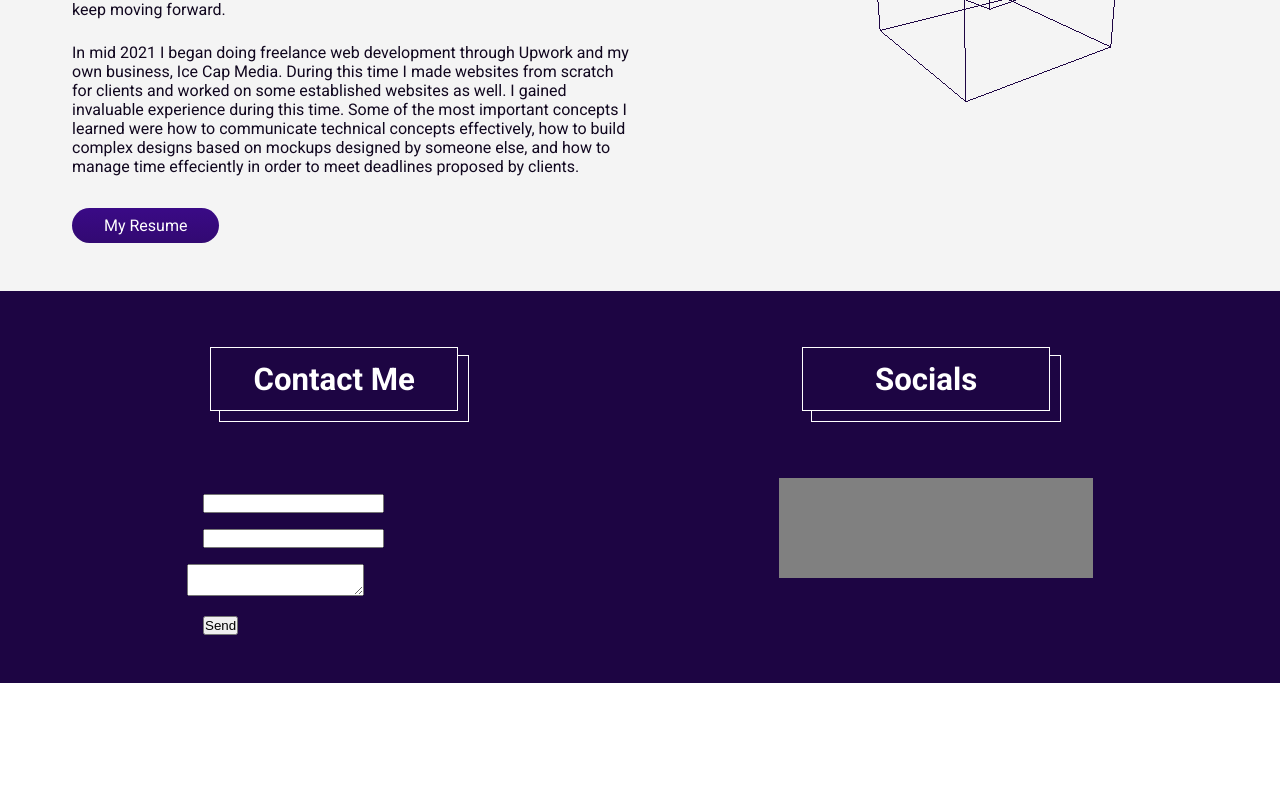
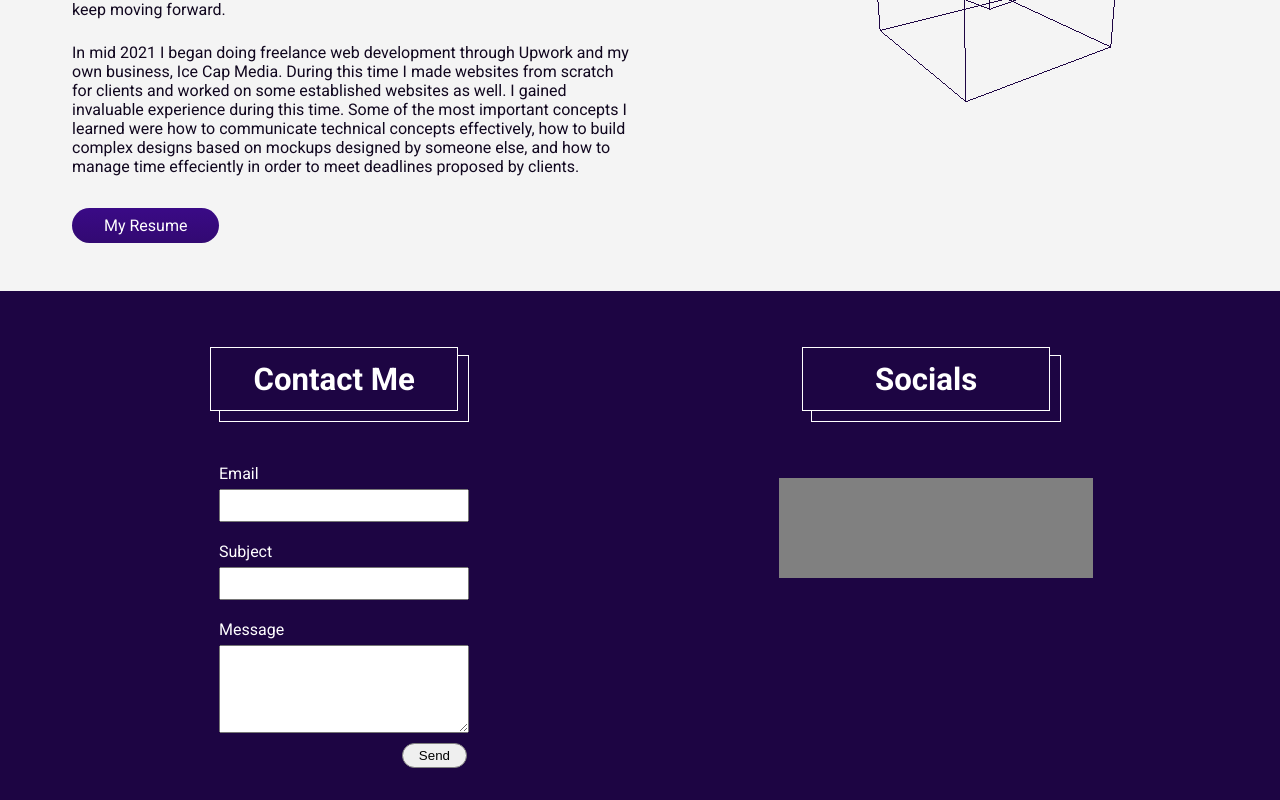
Before and after one commit to Ice-Cap/my-portfolio-website, a React (Create React App) app: page / in a window 1280 px wide. Shown: the part 1737-2537 px from the top of the page. Before the commit the page ends 2420 px from the top, so only its background shows below. Built offline with nearby package versions, Linux system fonts and the light colour scheme.

Commit message:
Contact form styling

```diff
--- a/src/components/Contact.js
+++ b/src/components/Contact.js
@@ -8,10 +8,19 @@ function Contact() {
           <div className="section-heading">
             <h2>Contact</h2>
           </div>
-          <form action="">
-            <input type="text" />
-            <input type="text" />
-            <textarea name="" id="" ></textarea>
+          <form name="contact" method="POST" data-netlify="true">
+            <div className="form-input-container">
+              <label htmlFor="email">Email</label>
+              <input type="email" id="email" name="email" />
+            </div>
+            <div className="form-input-container">
+              <label htmlFor="subject">Subject</label>
+              <input type="text" id="subject" name="subject" />
+            </div>
+            <div className="form-input-container">
+              <label htmlFor="message">Message</label>
+              <textarea name="message" id="message" rows="4"></textarea>
+            </div>
             <button>Send</button>
           </form>
         </div>
--- a/src/scss/components/_contact.scss
+++ b/src/scss/components/_contact.scss
@@ -9,7 +9,7 @@
     .contact-container {
       .section-heading {
         h2 {
-          margin-bottom: 1.5rem;
+          margin-bottom: 0;
           &::after {
             content: 'Contact Me';
             background-color: $primary-color-200;
@@ -18,11 +18,33 @@
       }
 
       form {
-        input, button {
-          display: block;
-          margin: 1rem;
+        padding-left: 2rem;
+        width: 280px;
+
+        .form-input-container {
+          padding: 10px 0;
+
+          label, input, textarea {
+            width: 250px;
+            display: block;
+          }
+
+          input, textarea {
+            padding: 5px;
+            margin-top: 6px;
+            font-size: 1rem;
+            font-family: $primary-font-family;
+          }
+        }
+
+        button {
+          float: right;
+          border-radius: 50px;
+          padding: .25rem 1rem;
+          border: 1px solid gray;
         }
       }
+
     }
 
     .socials-container {
--- a/src/scss/components/_projects.scss
+++ b/src/scss/components/_projects.scss
@@ -86,7 +86,7 @@
 
       &:hover {
         transform: scale(1.05);
-        box-shadow: 0 0 12px #9b82bf36;
+        box-shadow: 0 0 12px #9b82bf56;
       }
 
       .thumbnail {
@@ -98,7 +98,7 @@
           align-items: center;
           width: 100%;
           height: 100%;
-          background: rgba(0, 0, 0, 0.692);
+          background: rgba(0, 0, 0, 0.60);
 
           h3 {
             font-size: 2rem;
```
